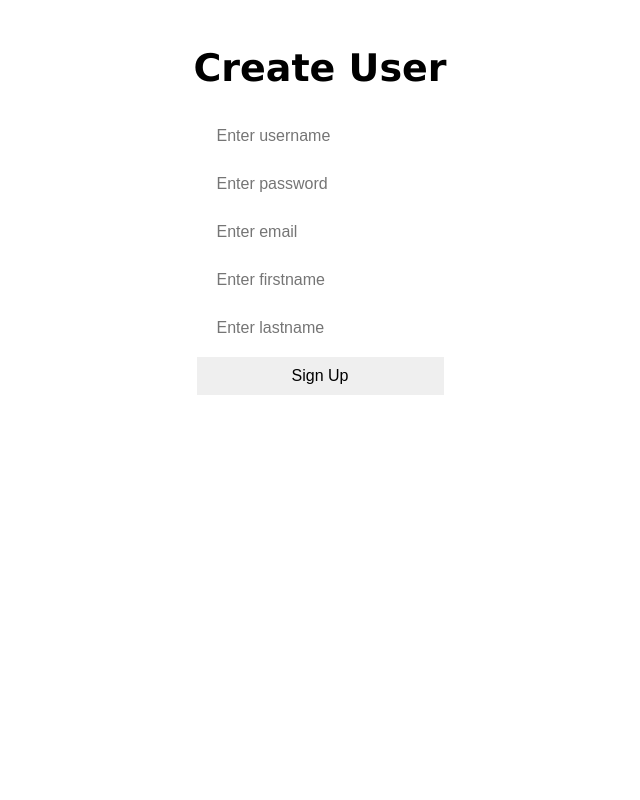
After one commit to Victorvs1967/python-flask-web-app, a Flask app: template app/templates/signup.html in a window 1280 px wide. The commit adds this page. Shown: the whole page, without its empty margins (320-960 px from the left). Run offline with Flask 3, Linux system fonts and the light colour scheme; the template is opened without the code that fills it, so the values that code supplies are empty.

Commit message:
add forms

```diff
--- a/app/static/css/style.css
+++ b/app/static/css/style.css
@@ -30,6 +30,10 @@ h2 {
   font-size: 2.8rem;
 }
 
+a {
+  text-decoration: none;
+}
+
 .container {
   height: 100%;
   margin: 0 auto;
@@ -39,3 +43,42 @@ h2 {
   justify-content: center;
   align-items: center;
 }
+
+.btn {
+  min-width: 16rem;
+  margin: 1rem 0;
+  padding: 1rem 2rem;
+  font-size: 1.6rem;
+  background-color: chocolate;
+  color: aliceblue;
+  border-radius: 2rem;
+  text-align: center;
+}
+
+form {
+  max-width: 500px;
+  margin: 0 auto;
+  padding: 2rem;
+  display: flex;
+  flex-direction: column;
+  gap: 1rem;
+}
+
+.form-signup {
+  padding: 4rem 0;
+  text-align: center;
+}
+
+.form-input {
+  border: 1px solid #444;
+  border-radius: .8rem;
+}
+
+.form-input:active,
+.form-input:focus {
+  outline: none;
+}
+
+input {
+  padding: 1rem 2rem;
+}
--- a/app/templates/index.html
+++ b/app/templates/index.html
@@ -12,6 +12,7 @@
   <div class="container">
     <h1>Welcome to my Flask web app!</h1>
     <p>This is a sample web page.</p>
+    <a href="/login" class="btn">Login</a>
   </div>
 </body>
 </html>
--- /dev/null
+++ b/app/templates/signup.html
@@ -0,0 +1,25 @@
+<!DOCTYPE html>
+<html lang="en">
+  <head>
+    <meta charset="UTF-8">
+    <meta http-equiv="X-UA-Compatible" content="IE=edge">
+    <meta name="viewport" content="width=device-width, initial-scale=1.0">
+    <title>Sign Up</title>
+    <link rel="stylesheet" href={{ url_for('static', filename='css/style.css') }}>
+  </head>
+  <body>
+    <div class="container">
+      <div class="signup-form">
+        <h1 style="text-align: center;">Create User</h1>
+        <form action="/signup" method="post">
+          <input type="text" name="username" placeholder="Enter username">
+          <input type="password" name="password" placeholder="Enter password">
+          <input type="email" name="email" placeholder="Enter email">
+          <input type="firstName" name="firstName" placeholder="Enter firstname">
+          <input type="lastName" name="lastName" placeholder="Enter lastname">
+          <input type="submit" value="Sign Up">
+        </form>
+      </div>
+    </div>
+  </body>
+</html>
```
Also changed, not shown: app/__init__.py (+1 -21 lines), app/templates/login.html (+12 -1 lines), auth/__init__.py (+52 -9 lines), users/__init__.py (+0 -19 lines).
